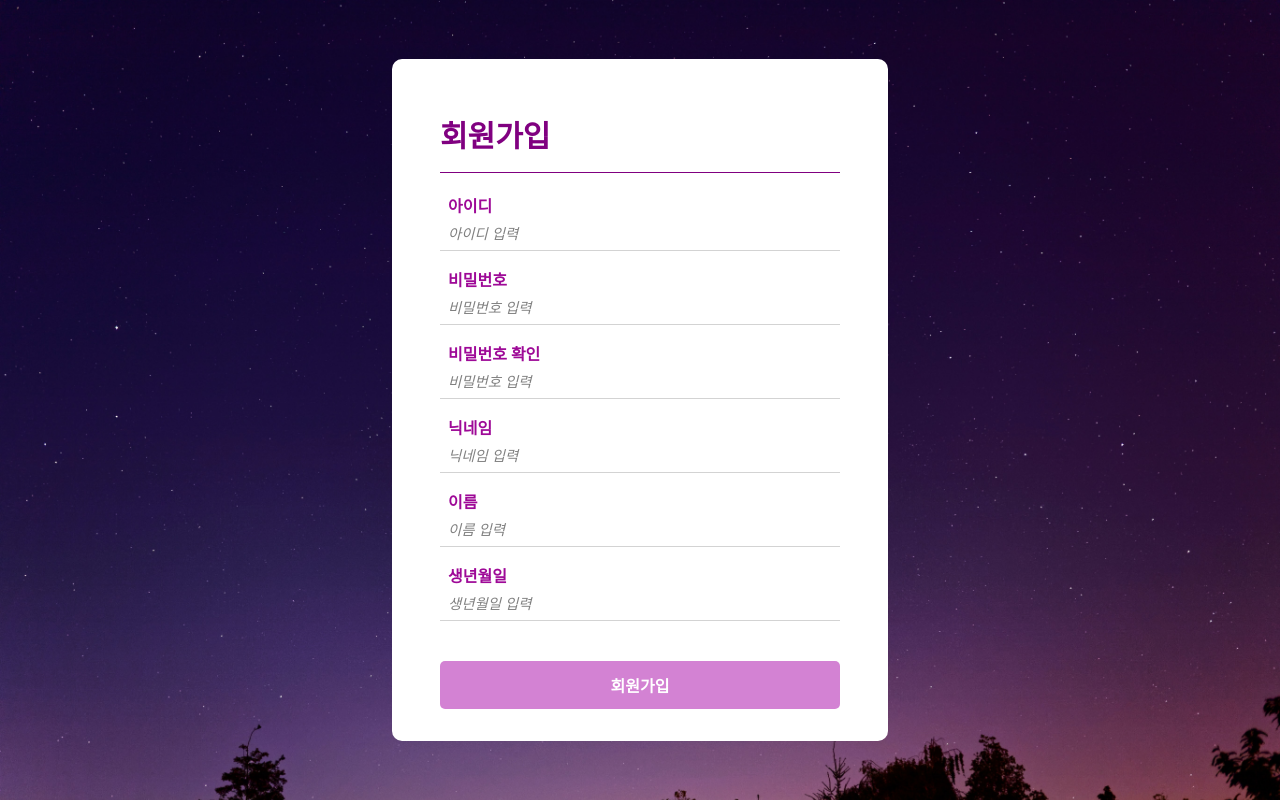
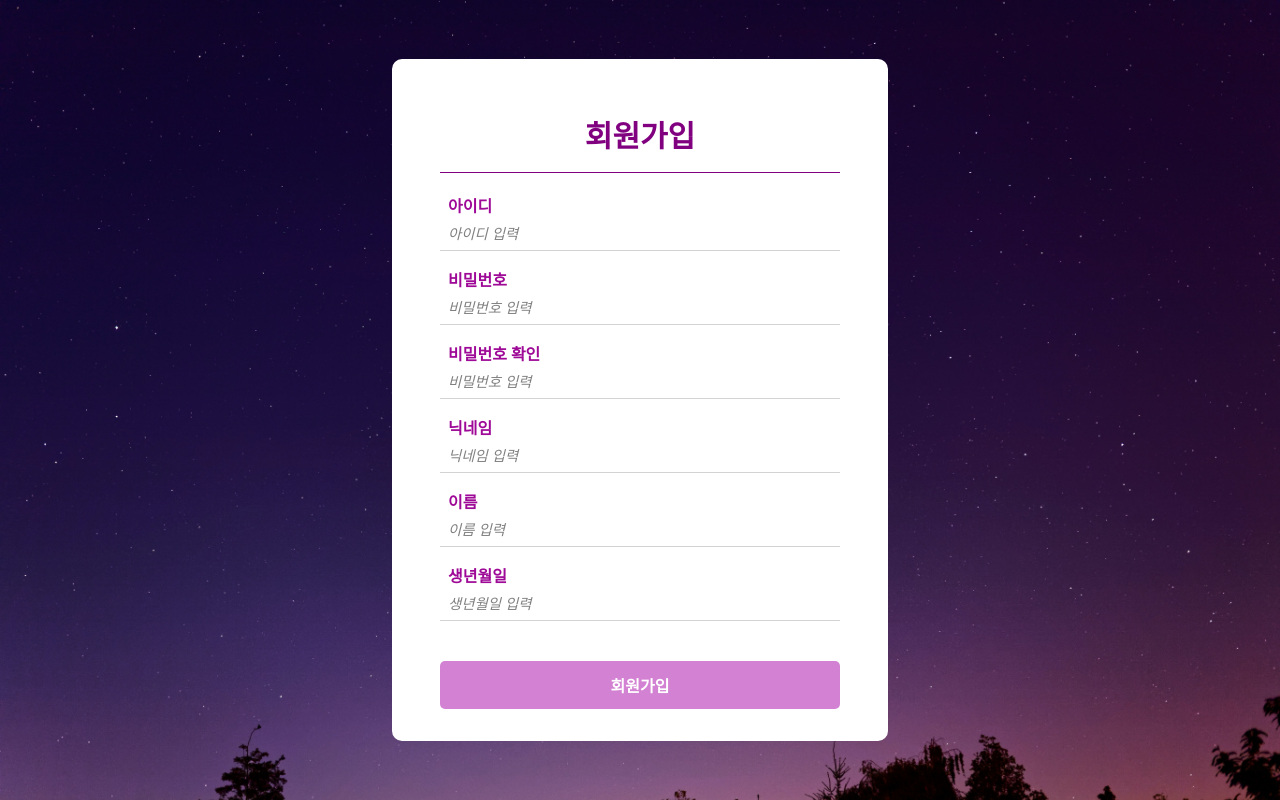
Before and after one commit to JengYoung/BlogProject_Moondeuk, a React (Create React App) app in the folder client/: page /register in a window 1280 px wide. Built offline with nearby package versions, Linux system fonts and the light colour scheme.

Commit message:
로그인 폼 헤드 삽입, 비밀번호 타입 변경

```diff
--- a/client/src/components/common/HeadName.js
+++ b/client/src/components/common/HeadName.js
@@ -1,5 +1,5 @@
 import React from 'react'
-import styled from 'styled-components';
+import styled, { css } from 'styled-components';
 
 /*
 */
@@ -10,12 +10,18 @@ const StyledHeadName = styled.h1`
     color: purple;
     padding-bottom: 1rem;
     border-bottom: 1px solid purple;
+    text-align:center;
+    ${props =>
+    props.colorWhite && css`
+        color: white;
+        border-bottom: transparent;
+    `}
 `;
 
-const HeadName = ({ name }) => {
+const HeadName = (props) => {
     return (
-        <StyledHeadName>
-            { name }
+        <StyledHeadName {...props}>
+            { props.name }
         </StyledHeadName>
     );
 };
--- a/client/src/components/login/LoginWrapper.js
+++ b/client/src/components/login/LoginWrapper.js
@@ -3,6 +3,7 @@ import styled from 'styled-components';
 import Button from '../common/Button';
 import Input from '../common/Input';
 import {Link} from 'react-router-dom';
+import HeadName from '../common/HeadName';
 /*
 */
 
@@ -36,8 +37,9 @@ const StyledLink = styled(Link)`
 const LoginWrapper = () => {
     return (
         <StyledLoginForm>
+            <HeadName colorWhite name="로그인"></HeadName>
             <Input colorWhite name="아이디" />
-            <Input colorWhite name="비밀번호" />
+            <Input colorWhite type="password" name="비밀번호" />
             <Button fullWidth name="로그인" />
             <Links>
                 <StyledLink to='/register'>회원가입</StyledLink>
```
